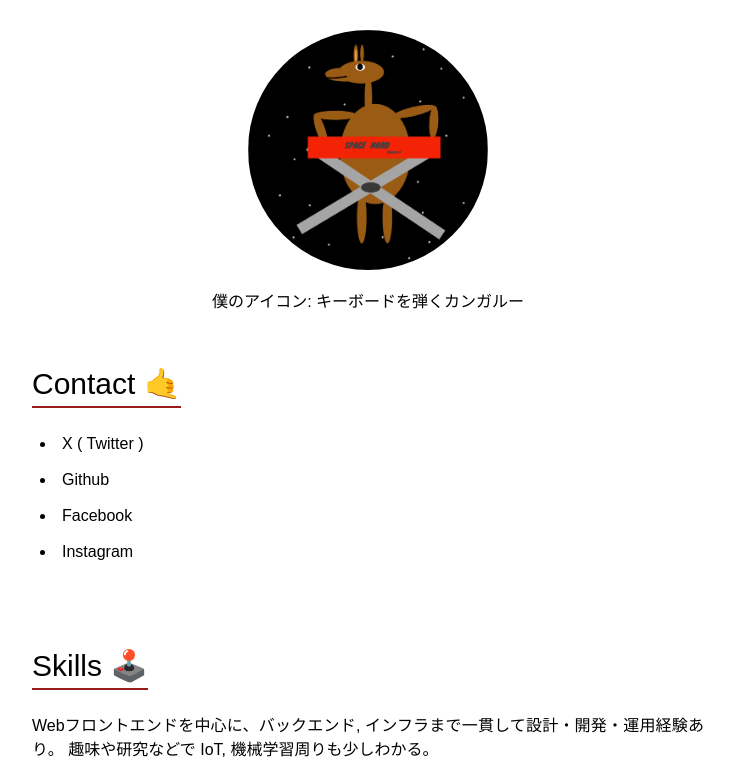
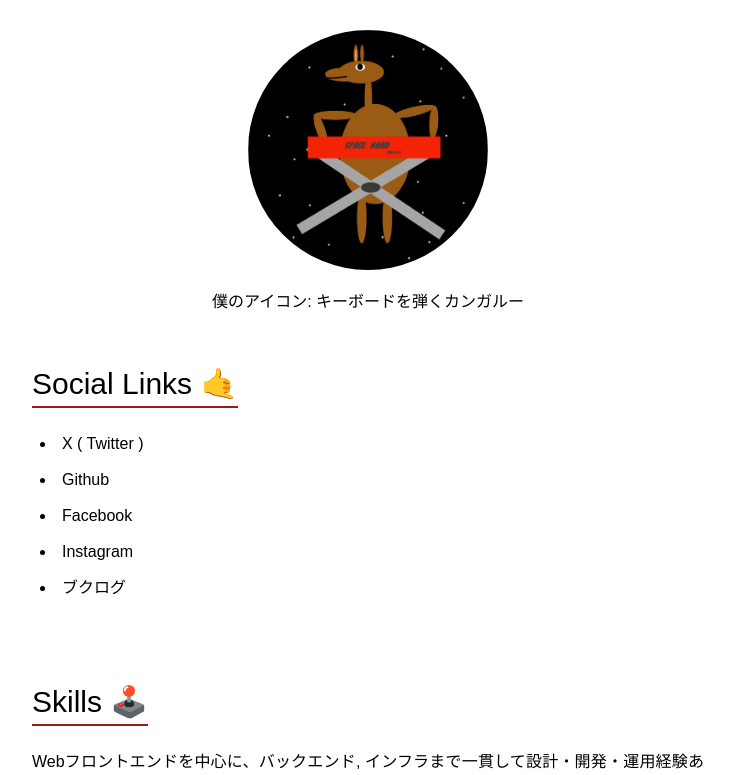
Before and after one commit to ShinryuZz/shinryuzz-website, a Next.js app: page /about in a window 1280 px wide. Shown: the part 452-1227 px from the top of the page, without its empty margins (272-1006 px from the left). Built offline with nearby package versions, Linux system fonts and the light colour scheme; no server answers; a web font is replaced by a local one; what tailwind-dracula would draw is missing.

Commit message:
feat: add booklog link

```diff
--- a/src/app/_components/about/SocialLinks.tsx
+++ b/src/app/_components/about/SocialLinks.tsx
@@ -6,18 +6,20 @@ import {
   personalTwitter,
   personalFacebook,
   personalInstagram,
+  personalBooklog,
 } from "@/const/links";
 import { List, ListItemLink } from "../atoms/List";
 
 const SocialLinks = () => {
   return (
     <div className="w-full flex flex-col items-start gap-4">
-      <TitleWithUnderline title="Contact 🤙" />
+      <TitleWithUnderline title="Social Links 🤙" />
       <List>
         <ListItemLink href={personalTwitter}>X ( Twitter )</ListItemLink>
         <ListItemLink href={personalGithub}>Github</ListItemLink>
         <ListItemLink href={personalFacebook}>Facebook</ListItemLink>
         <ListItemLink href={personalInstagram}>Instagram</ListItemLink>
+        <ListItemLink href={personalBooklog}>ブクログ</ListItemLink>
       </List>
     </div>
   );
--- a/src/const/links.ts
+++ b/src/const/links.ts
@@ -4,3 +4,4 @@ export const personalFacebook: string =
   "https://www.facebook.com/profile.php?id=100012067954842";
 export const personalInstagram: string =
   "https://www.instagram.com/shinryuzz__/";
+export const personalBooklog: string = "https://booklog.jp/users/shinryuzz";
```
